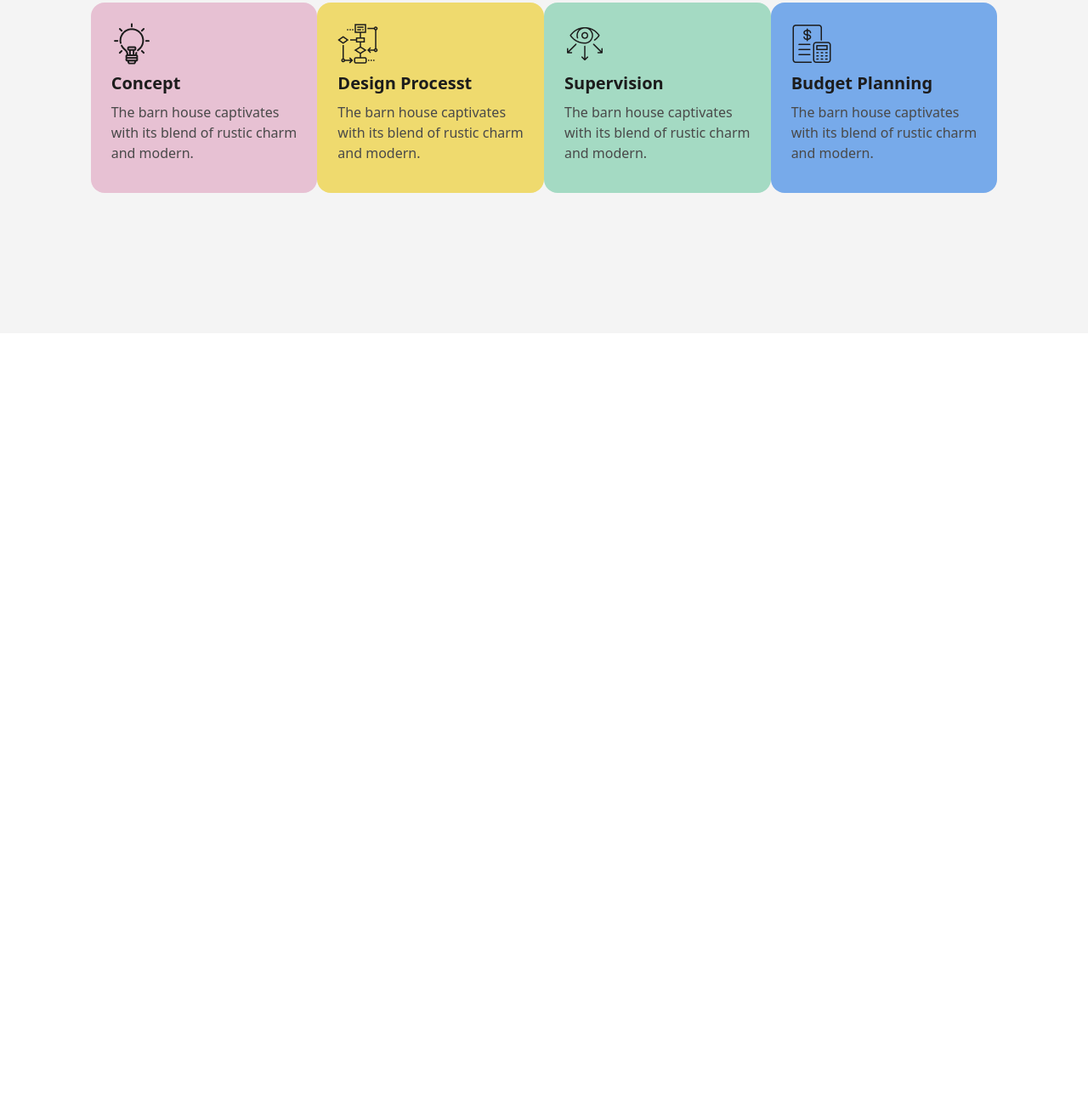
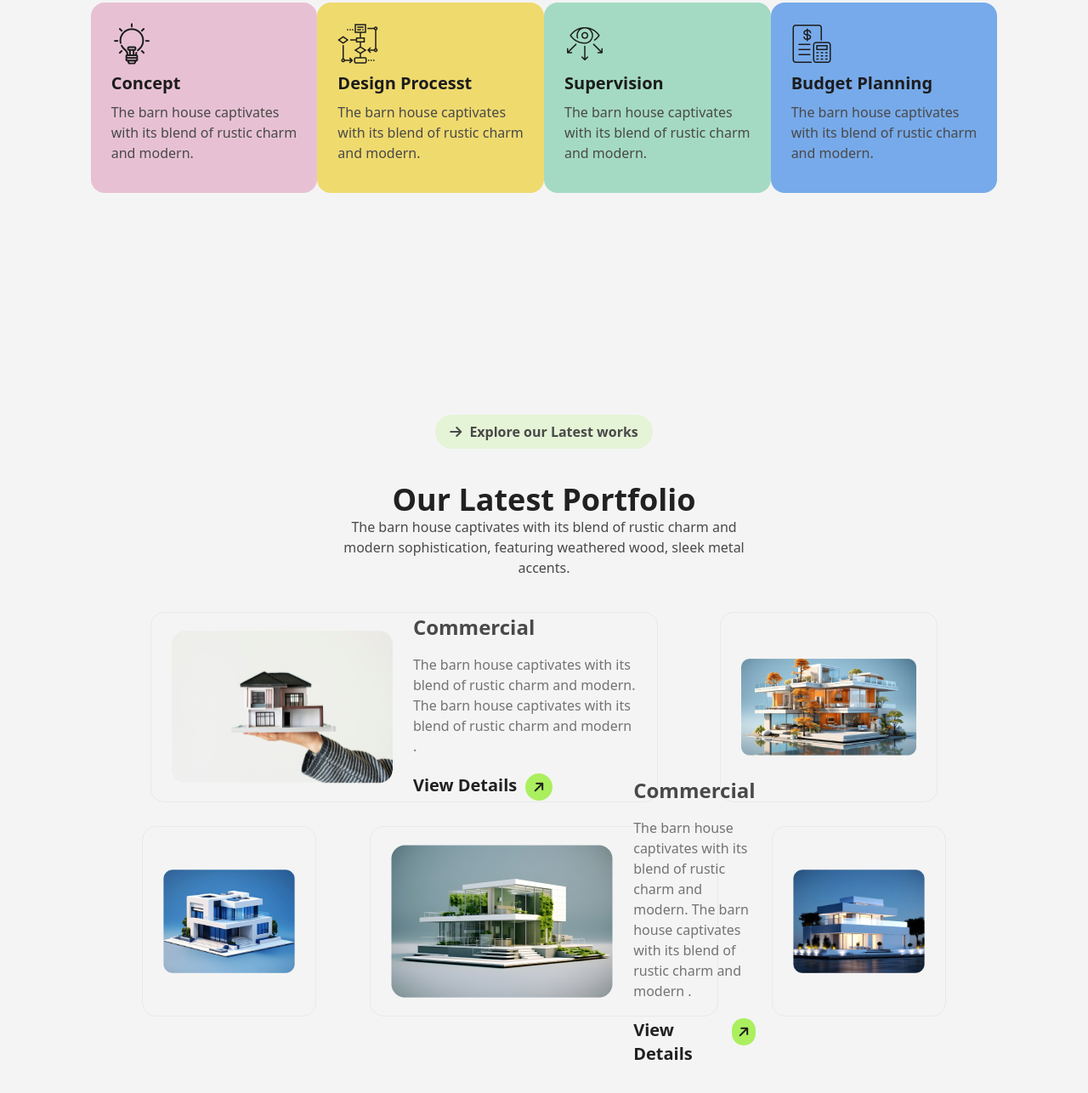
Before and after one commit to al-abir-anik/PH-Assignment-03, a plain HTML site: page index.html in a window 1280 px wide. Shown: the part 2218-3504 px from the top of the page at 85% size. Before the commit the page ends 2610 px from the top, so only its background shows below. Drawn offline with nearby package versions, Linux system fonts and the light colour scheme.

Commit message:
our protfolio section added

```diff
--- a/index.html
+++ b/index.html
@@ -182,7 +182,64 @@
 
 
 
+        <!-- our latest portfolio section -->
+        <section class="w-full h-[900px] py-24 px-32 flex flex-col justify-between items-center">
 
+            <div class="w-64 h-10 rounded-3xl bg-[rgba(171,239,95,20%)] text-[#494949] flex justify-evenly items-center px-2">
+                <i class="fa-solid fa-arrow-right "></i>
+                <p class="text-base font-bold">Explore our Latest works</p>
+            </div>
+            <div class="w-full h-28 flex flex-col justify-between items-center">
+                <h4 class="text-4xl font-bold text-[#212121]">Our Latest Portfolio</h4>
+                <p class="w-2/4 text-base font-medium text-[#494949] text-center">The barn house captivates with its blend of rustic charm and modern sophistication, featuring weathered wood, sleek metal accents.</p>
+            </div>
+
+            <div class="flex flex-col gap-7">
+              <div class="flex justify-evenly gap-6">
+                <div class="w-7/12 h-56 p-6 rounded-2xl border border-[#E9E9E9] flex items-center gap-6">
+                  <img src="assets/img1.png">
+                  <div>
+                    <h6 class="text-2xl font-extrabold text-[#494949]">Commercial</h6>
+                    <p class="mt-4 text-base font-medium text-[#737373]">The barn house captivates with its blend of rustic charm and modern. The barn house captivates with its blend of rustic charm and modern .</p>
+                    <div class="flex gap-2.5 mt-5">
+                      <p class="text-xl font-extrabold text-[#212121] cursor-pointer">View Details</p>
+                      <div class="w-8 h-8 bg-[#ABEF5F] rounded-full flex items-center justify-center">
+                        <i class="fa-solid fa-arrow-right text-[#212121] -rotate-45"></i>
+                      </div>
+                    </div>
+                  </div>
+                </div>
+
+                <div class="w-1/4 h-56 p-6 rounded-2xl border border-[#E9E9E9] flex justify-center items-center">
+                  <img src="assets/img2.png">
+                </div>
+              </div>
+
+              <div class="flex justify-evenly gap-6">
+                <div class="w-1/5 h-56 p-6 rounded-2xl border border-[#E9E9E9] flex justify-center items-center">
+                  <img src="assets/img3.png">
+                </div>
+
+                <div class="w-2/5 h-56 p-6 rounded-2xl border border-[#E9E9E9] flex items-center gap-6">
+                  <img src="assets/img4.png">
+                  <div>
+                    <h6 class="text-2xl font-extrabold text-[#494949]">Commercial</h6>
+                    <p class="mt-4 text-base font-medium text-[#737373]">The barn house captivates with its blend of rustic charm and modern. The barn house captivates with its blend of rustic charm and modern .</p>
+                    <div class="flex gap-2.5 mt-5">
+                      <p class="text-xl font-extrabold text-[#212121] cursor-pointer">View Details</p>
+                      <div class="w-8 h-8 bg-[#ABEF5F] rounded-full flex items-center justify-center">
+                        <i class="fa-solid fa-arrow-right text-[#212121] -rotate-45"></i>
+                      </div>
+                    </div>
+                  </div>
+                </div>
+
+                <div class="w-1/5 h-56 p-6 rounded-2xl border border-[#E9E9E9] flex justify-center items-center">
+                  <img src="assets/img5.png">
+                </div>
+              </div>
+            </div>
+        </section>
 
 
      </main>
```
